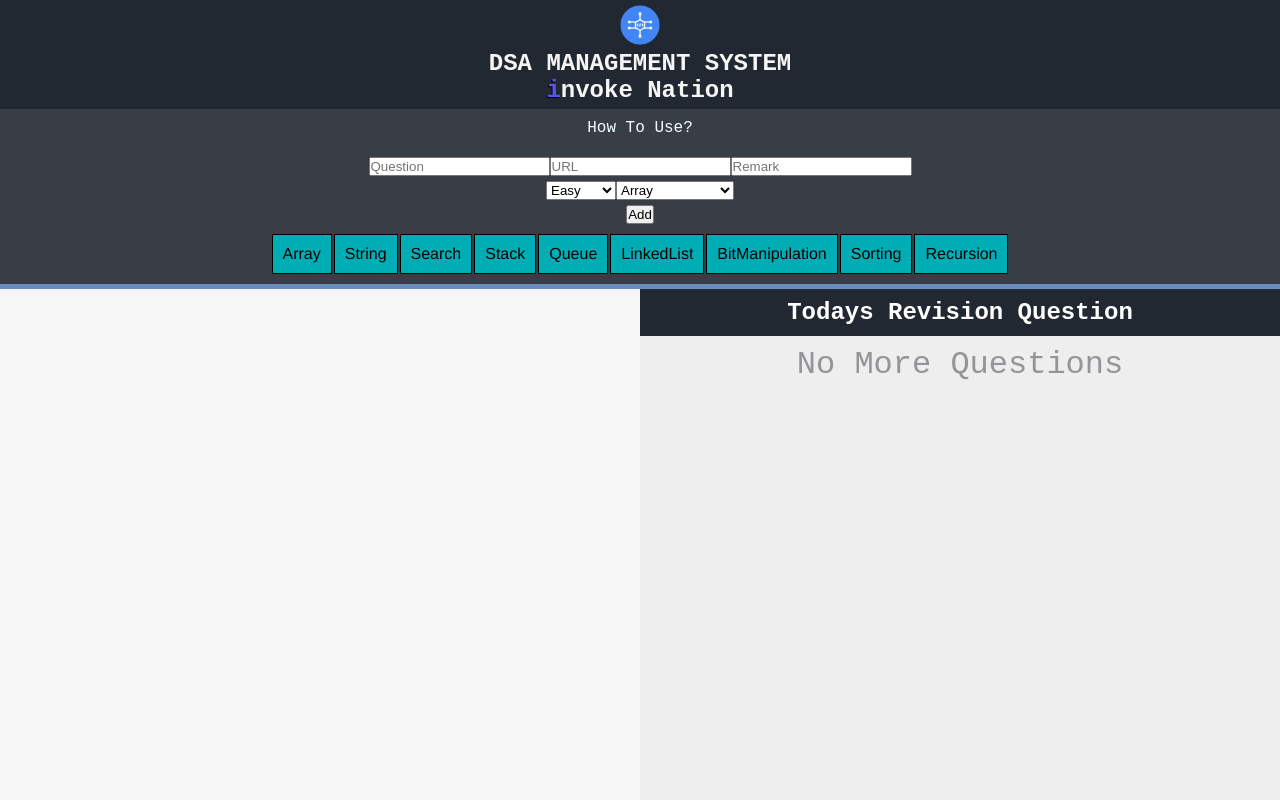
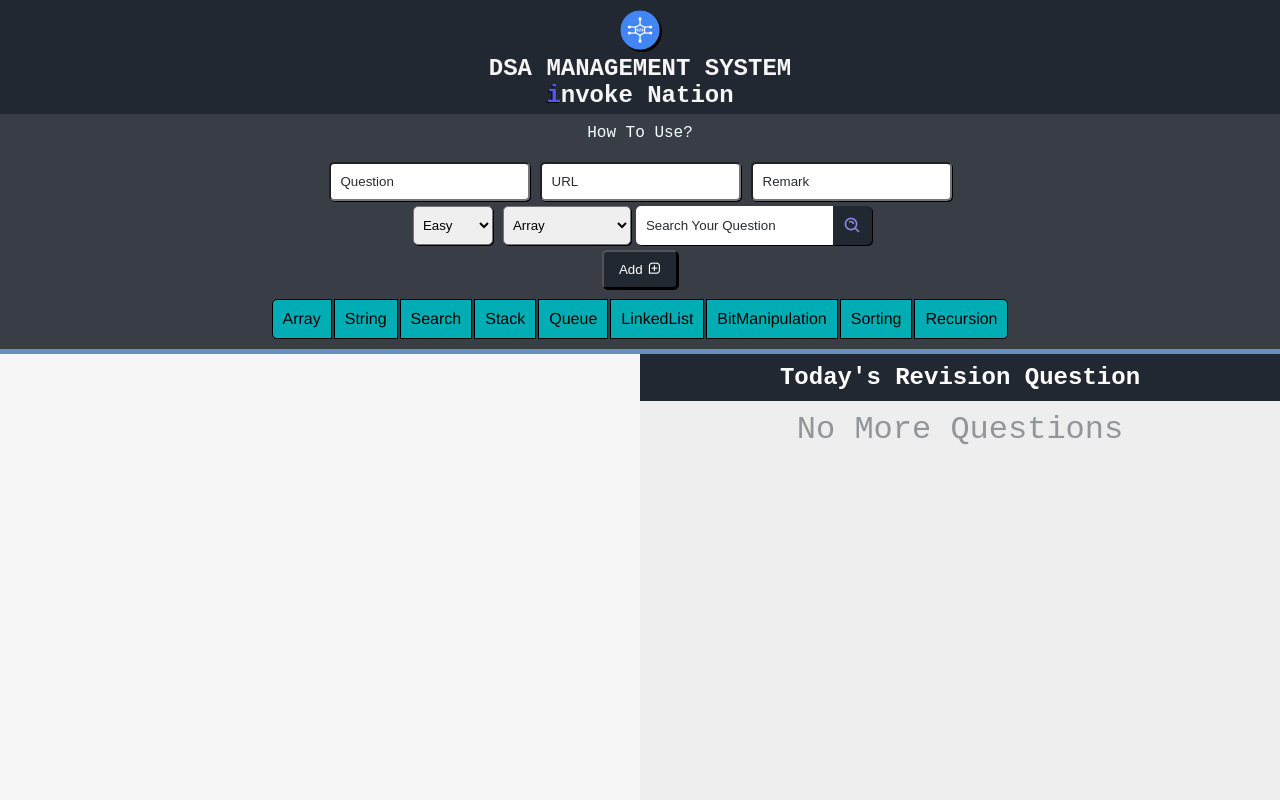
Before and after one commit to its-rajesh-smp/Dsa-Management, a plain HTML site: page index.html in a window 1280 px wide. Shown: the top 800 px of the page. Drawn offline with nearby package versions, Linux system fonts and the light colour scheme.

Commit message:
Added Search Bar | Added CSS To Input

```diff
--- a/index.html
+++ b/index.html
@@ -36,18 +36,18 @@
             <form action="#">
                 <div class="form-input">
                     <div class="form_input_div">
-                        <input class="problem" placeholder="Question" type="text">
-                        <input class="link" placeholder="URL" type="text">
-                        <input class="desc" placeholder="Remark" type="text">
+                        <input class="problem inputField" placeholder="Question" type="text">
+                        <input class="link inputField" placeholder="URL" type="text">
+                        <input class="desc inputField" placeholder="Remark" type="text">
                     </div>
 
                     <div class="form_select_div">
-                        <select title="Type" id="select_type">
+                        <select title="Type" id="select_type" class="cssDropdown">
                             <option value="Easy">Easy</option>
                             <option value="Medium">Medium</option>
                             <option value="Hard">Hard</option>
                         </select>
-                        <select title="Catagorie" id="select_chat">
+                        <select title="Catagorie" id="select_chat" class="cssDropdown">
                             <option value="Array">Array</option>
                             <option value="String">String</option>
                             <option value="Search">Search</option>
@@ -58,10 +58,14 @@
                             <option value="Sorting">Sorting</option>
                             <option value="Recursion">Recursion</option>
                         </select>
+                        <div class="searchBarDiv">
+                            <input placeholder="Search Your Question" class="searchBar_inp" type="text" name="" id="">
+                            <button class="searchBar_btn" ><i style="color:rgb(137, 137, 223)" class='bx bx-search-alt'></i></button>
+                        </div>
                     </div>
 
                     <div class="form_button_div">
-                        <button type="button" class="btnAdd">Add</button>
+                        <button type="button" class="btnAdd cssAddBtn">Add<i style="margin-left: 5px;" class='bx bx-message-square-add'></i></button>
                     </div>
                 </div>
             </form>
@@ -69,7 +73,7 @@
 
         <div class="quickSelect">
             <ul>
-                <li>Array</li>
+                <li style="border-top-left-radius: 5px; border-bottom-left-radius: 5px;" >Array</li>
                 <li>String</li>
                 <li>Search</li>
                 <li>Stack</li>
@@ -77,7 +81,7 @@
                 <li>LinkedList</li>
                 <li>BitManipulation</li>
                 <li>Sorting</li>
-                <li>Recursion</li>
+                <li style="border-top-right-radius: 5px; border-bottom-right-radius: 5px;" >Recursion</li>
             </ul>
         </div>
 
@@ -95,7 +99,7 @@
 
                 <!--TODO Demo List -->
                 <div class="target_list_div">
-                    <h2 class="target_list_div_h2">Todays Revision Question</h2>
+                    <h2 class="target_list_div_h2">Today's Revision Question</h2>
                 </div>
                 <div class="target_list_container">
                     <!--
--- a/style.css
+++ b/style.css
@@ -16,9 +16,13 @@ nav {
   font-family: "Courier New", Courier, monospace;
 }
 .nav_container_brand img {
+  margin-top: 5px;
   width: 40px;
+  border-radius: 50px;
+  box-shadow: 2px 2px black;
 }
 
+/* Input Field */
 .form_input_div {
   display: flex;
   justify-content: center;
@@ -35,6 +39,78 @@ nav {
   margin-top: 5px;
 }
 
+.inputField{
+  padding: 10px;
+  border-radius: 5px;
+  margin-left: 5px;
+  margin-right: 5px;
+  box-shadow: 1px 1px black;
+  outline: none;
+}
+.inputField::placeholder{
+  color: #292b2d;
+}
+.cssDropdown{
+  padding: 5px;
+  margin-left: 5px;
+  margin-right: 5px;
+  border-radius: 5px;
+  outline: none;
+  user-select: none;
+  box-shadow: 1px 1px black;
+}
+.cssAddBtn{
+  padding-top: 10px;
+  padding-bottom: 10px;
+  padding-left: 15px;
+  padding-right: 15px;
+  background-color: #222831;
+  color: white;
+  border-radius: 5px;
+  box-shadow: 1px 1px black;
+
+  transition-property: background-color;
+  transition-duration: 200ms;
+
+}
+.cssAddBtn:hover{
+  background-color: #4a4c4d;
+}
+
+/* SearchBar */
+.searchBarDiv{
+  display: flex;
+
+}
+.searchBar_inp{
+  padding: 10px;
+  border-top-left-radius: 5px;
+  border-bottom-left-radius: 5px;
+  border: none;
+  box-shadow: 1px 1px black;
+  outline: none;
+}
+.searchBar_btn{
+  padding: 10px;
+  outline: none;
+  background-color: #222831;
+  border-top-right-radius: 5px;
+  border-bottom-right-radius: 5px;
+  border: none;
+  box-shadow: 1px 1px black;
+  display: flex;
+  justify-content: center;
+  align-items: center;
+  font-size: larger;
+}
+.searchBar_inp::placeholder{
+  color: #292b2d;
+}
+
+
+
+
+/* ------ */
 ::-webkit-scrollbar {
   width: 2px;
 }
@@ -43,8 +119,6 @@ nav {
 }
 
 .quickSelect {
-  /* margin-top: 10px; */
-  /* margin-bottom: 5px; */
   padding-top: 10px;
   padding-bottom: 10px;
   border-bottom: 5px solid #6c8cbe;
```
